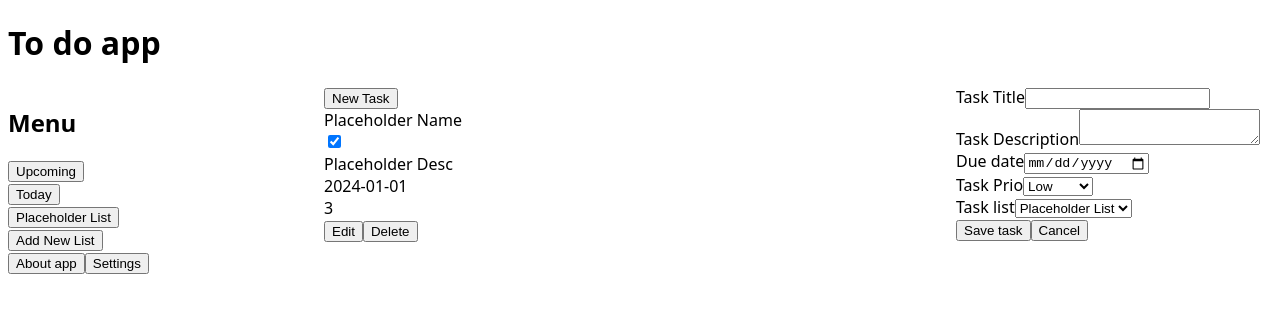
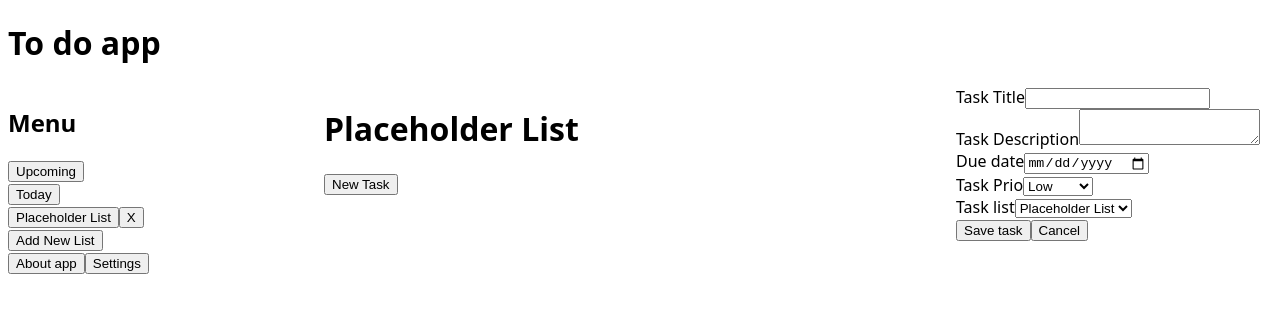
Before and after one commit to mikeski-aa/to-do-app-react, a React (Vite) app: page / in a window 1280 px wide. Both pictures are taken after a click on the button "New Task". Shown: the top 312 px of the page. Built offline with nearby package versions, Linux system fonts and the light colour scheme.

Commit message:
Working on adding proper alignment between list

```diff
--- a/src/App.jsx
+++ b/src/App.jsx
@@ -28,6 +28,24 @@ function App() {
       taskCompleted: true,
       taskBelongTo: "jhasd7861j",
     },
+    {
+      taskId: "153513535",
+      taskName: "Placeholder Name",
+      taskDesc: "Placeholder Desc",
+      taskDate: "2024-01-01",
+      taskPrio: "3",
+      taskCompleted: true,
+      taskBelongTo: "jhasd7861j",
+    },
+    {
+      taskId: "153513554",
+      taskName: "Placeholder Name",
+      taskDesc: "Placeholder Desc",
+      taskDate: "2024-01-01",
+      taskPrio: "3",
+      taskCompleted: true,
+      taskBelongTo: "jhasd7861j",
+    },
   ]);
   const [addNewTask, setNewTask] = useState(false);
   const [editTask, setEditTask] = useState(false);
@@ -44,6 +62,10 @@ function App() {
   const [tempListName, setTempListName] = useState({
     listName: "",
     listId: "",
+  });
+  const [activeList, setActiveList] = useState({
+    activeName: "Placeholder List",
+    activeId: "jhasd7861j",
   });
 
   return (
@@ -65,6 +87,8 @@ function App() {
           setShowNewList,
           tempListName,
           setTempListName,
+          activeList,
+          setActiveList,
         }}
       >
         <div className="mainStuff">
--- a/src/components/ListButton.jsx
+++ b/src/components/ListButton.jsx
@@ -8,11 +8,16 @@ function ListButton(props) {
     console.log(e.target);
   };
 
+  const handleDeleteClick = () => {
+    console.log("delete list");
+  };
+
   return (
     <div className="listButtonDiv">
       <button className="listButton" onClick={handleListClick}>
         {props.listName}
       </button>
+      <button onClick={handleDeleteClick}>X</button>
     </div>
   );
 }
--- a/src/components/NewTaskModal.jsx
+++ b/src/components/NewTaskModal.jsx
@@ -30,6 +30,7 @@ function handleDropdownPrioChange(e, state) {
 
 function handleDropdownListChange(e, state) {
   state.setTempTask({ ...state.tempTask, taskBelongTo: e.target.value });
+  console.log(state.tempTask);
 }
 
 // submit will add the new task to the currentTasks state, it will also reset temp state.
@@ -59,6 +60,7 @@ function handleCancelClick(state) {
     taskDesc: "",
     taskDate: "",
     taskPrio: "",
+    taskBelongTo: "",
   });
   state.setNewTask(false);
 }
--- a/src/components/ToDoDetails.jsx
+++ b/src/components/ToDoDetails.jsx
@@ -17,15 +17,22 @@ function newTaskHandler(state) {
 }
 
 // this function will render the main part of the application, which lets you add a new To-Do item to the list
-// provided values: value={{ addNewTask, setNewTask, tempTask, setTempTask }}
+// this should only display the items from currently selected list.
+// need to filter results to display correct ones.
 
 function ToDoItems() {
   const taskContext = useContext(TaskContext);
+
+  let tempListArray = taskContext.currentTasks.filter(
+    (task) => task.taskBelongTo !== taskContext.activeList.activeId
+  );
+
   return (
     <div className="currentTasks">
+      <h1>{taskContext.activeList.activeName}</h1>
       <button onClick={() => newTaskHandler(taskContext)}>New Task</button>
       <div className="displayTask">
-        {taskContext.currentTasks.map((task) => (
+        {tempListArray.map((task) => (
           <DisplayTasks
             taskName={task.taskName}
             taskDesc={task.taskDesc}
```
